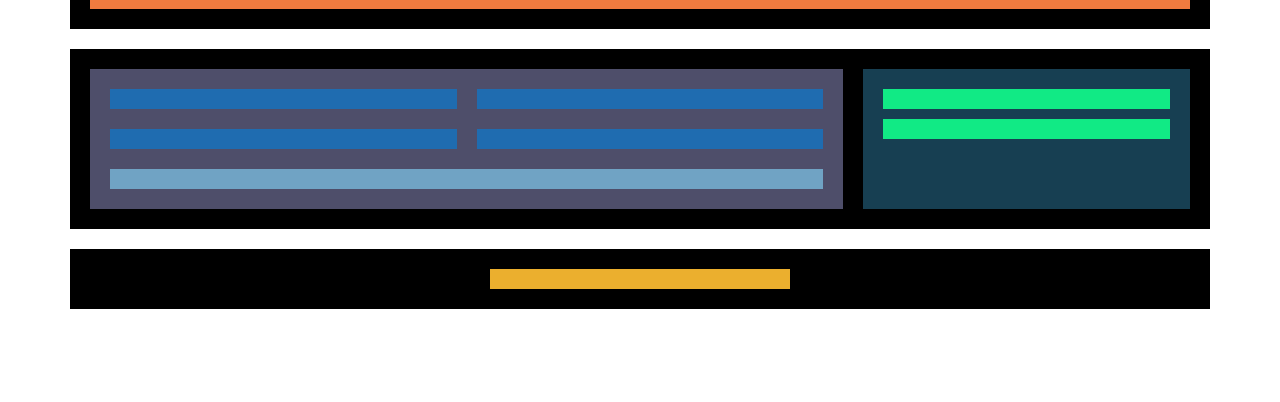
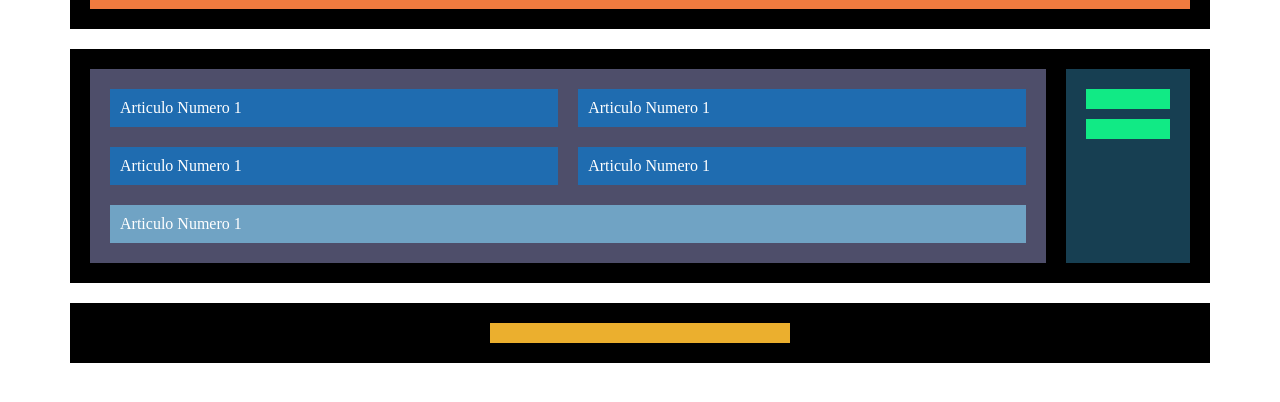
Before and after one commit to blackjacked93/practica1.github.io, a plain HTML site: page index.html in a window 1280 px wide. Shown: the part 298-700 px from the top of the page. Drawn offline with Linux system fonts and the light colour scheme; files that its build step writes are made by us from their sources.

Commit message:
Update index.html

```diff
--- a/index.html
+++ b/index.html
@@ -23,11 +23,11 @@
 
       <section class="section">
         <div class="articulos">
-            <article class="articulo"></article>
-            <article class="articulo"></article>
-            <article class="articulo"></article>
-            <article class="articulo"></article>
-            <nav class="navegacion"></nav>
+            <article class="articulo">Articulo Numero 1</article>
+            <article class="articulo">Articulo Numero 1</article>
+            <article class="articulo">Articulo Numero 1</article>
+            <article class="articulo">Articulo Numero 1</article>
+            <nav class="navegacion">Articulo Numero 1</nav>
         </div>
         <aside class="derecha">
             <div class="publicidad"></div>
```
